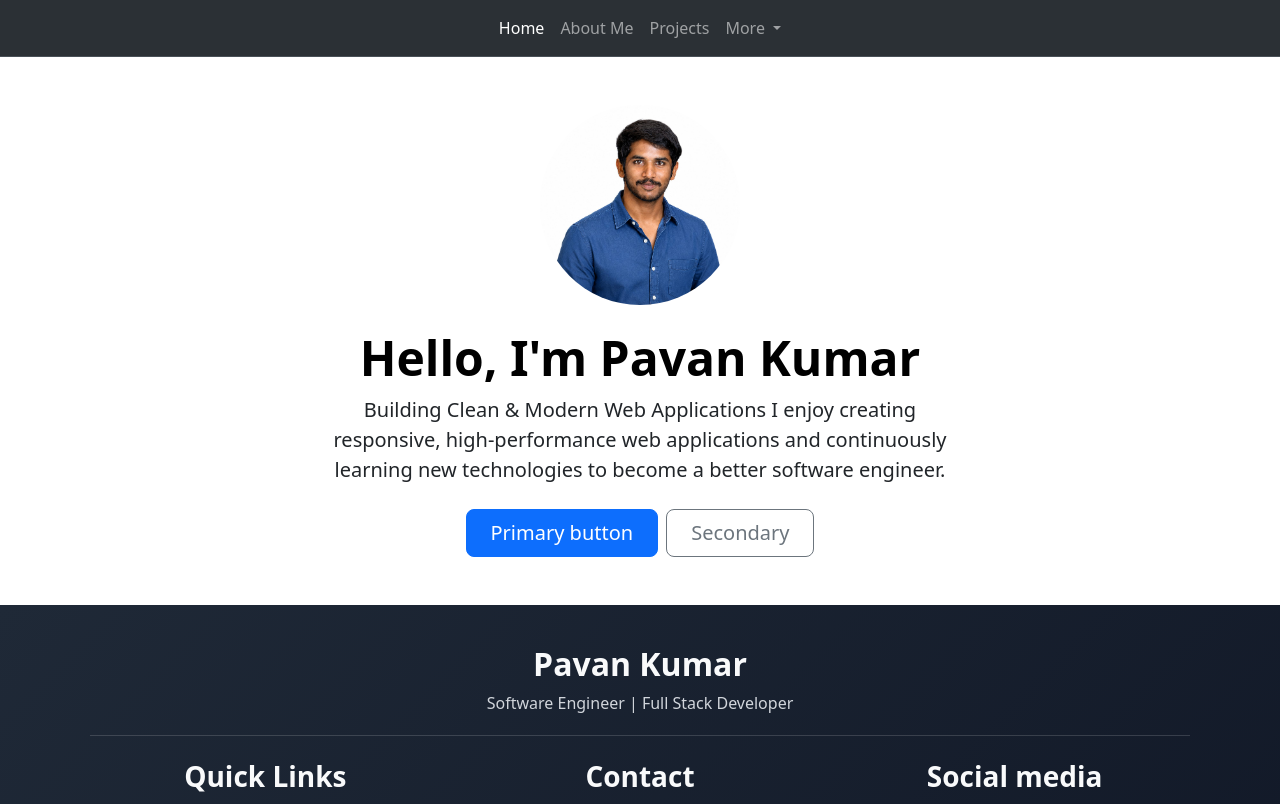
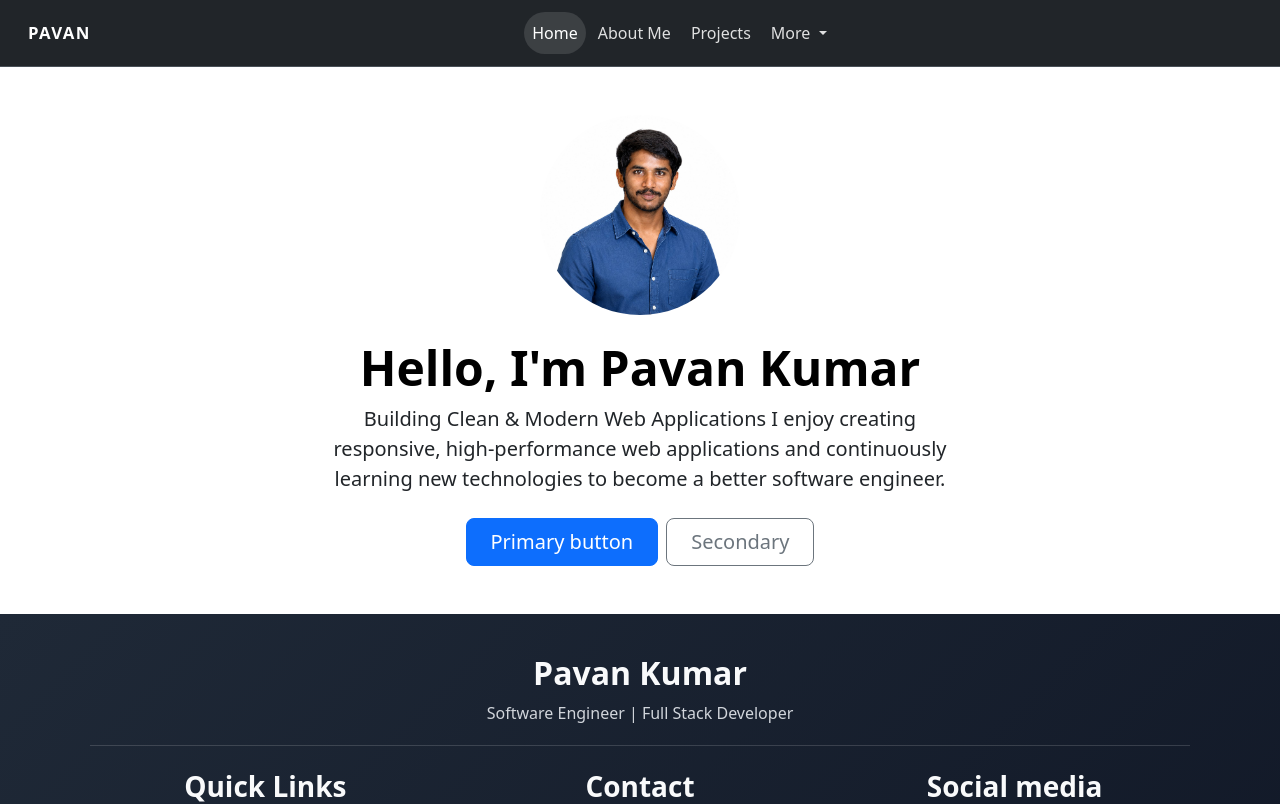
Before and after one commit to pavankumarrcs22/Pavan_Portfolio, an Angular app: page /home in a window 1280 px wide. Shown: the top 804 px of the page. Built offline with nearby package versions, Linux system fonts and the light colour scheme.

Commit message:
initial commit

```diff
--- a/src/app/footer/footer.html
+++ b/src/app/footer/footer.html
@@ -18,15 +18,15 @@
 
             <div class="footer-contact">
                 <h3>Contact</h3>
-                <p>Email: pavankumar56214@email.com</p>
+                <p>Email: pavankumar56214@gmail.com</p>
                 <p>Phone: +91 89518XXXXX</p>
                 <p>Bengaluru, India</p>
             </div>
             <div class="footer-social-icons">
                 <h3>Social media</h3>
                 <a href="https://twitter.com/pavankumar56214" target="_blank" rel="noopener noreferrer">Twitter</a>
-                <a href="https://linkedin.com/in/pavankumar56214" target="_blank" rel="noopener noreferrer">LinkedIn</a>
-                <a href="https://github.com/pavankumar56214" target="_blank" rel="noopener noreferrer">GitHub</a>
+                <a href="https://linkedin.com/in/pavankumarr2004/" target="_blank" rel="noopener noreferrer">LinkedIn</a>
+                <a href="https://github.com/pavankumarrcs22" target="_blank" rel="noopener noreferrer">GitHub</a>
             </div>
         </div>
 
--- a/src/app/navbar/navbar.css
+++ b/src/app/navbar/navbar.css
@@ -0,0 +1,75 @@
+.navbar {
+  padding: 0.75rem 1rem;
+}
+
+.navbar-brand {
+  font-size: 1.05rem;
+  font-weight: 700;
+  letter-spacing: 0.08em;
+  text-transform: uppercase;
+  color: #ffffff;
+}
+
+.navbar-nav {
+  gap: 0.25rem;
+}
+
+.nav-link {
+  color: rgba(255, 255, 255, 0.86);
+  border-radius: 999px;
+  padding: 0.55rem 0.9rem;
+  transition: all 0.2s ease-in-out;
+}
+
+.nav-link:hover,
+.nav-link:focus,
+.nav-link.active {
+  color: #ffffff;
+  background-color: rgba(255, 255, 255, 0.12);
+}
+
+.navbar-toggler {
+  border: 1px solid rgba(255, 255, 255, 0.25);
+  padding: 0.35rem 0.6rem;
+}
+
+.navbar-toggler:focus {
+  box-shadow: 0 0 0 0.15rem rgba(255, 255, 255, 0.2);
+}
+
+@media (max-width: 991.98px) {
+  .navbar-collapse {
+    margin-top: 0.75rem;
+    padding: 0.5rem;
+    border-radius: 0.75rem;
+    background-color: rgba(255, 255, 255, 0.04);
+  }
+
+  .navbar-nav {
+    width: 100%;
+    gap: 0.15rem;
+  }
+
+  .nav-item {
+    width: 100%;
+  }
+
+  .nav-link {
+    display: block;
+    width: 100%;
+  }
+}
+
+@media (max-width: 575.98px) {
+  .navbar {
+    padding: 0.65rem 0.8rem;
+  }
+
+  .navbar-brand {
+    font-size: 0.95rem;
+  }
+
+  .nav-link {
+    padding: 0.7rem 0.85rem;
+  }
+}
--- a/src/app/navbar/navbar.html
+++ b/src/app/navbar/navbar.html
@@ -1,13 +1,16 @@
-<nav class="navbar bg-dark navbar-expand-lg bg-body-tertiary border-bottom border-body sticky-top" data-bs-theme="dark">
+<nav class="navbar navbar-expand-lg navbar-dark bg-dark border-bottom border-body sticky-top" data-bs-theme="dark">
   <div class="container-fluid">
-    <!-- <a class="navbar-brand" href="#">Mine</a>
-    <button class="navbar-toggler" type="button" data-bs-toggle="collapse" data-bs-target="#navbarNavDropdown" aria-controls="navbarNavDropdown" aria-expanded="false" aria-label="Toggle navigation">
+    <a class="navbar-brand" href="#">Pavan</a>
+
+    <button class="navbar-toggler" type="button" data-bs-toggle="collapse" data-bs-target="#navbarNavDropdown"
+      aria-controls="navbarNavDropdown" aria-expanded="false" aria-label="Toggle navigation">
       <span class="navbar-toggler-icon"></span>
-    </button> -->
-    <div class="collapse navbar-collapse d-flex justify-content-center" id="navbarNavDropdown">
-      <ul class="navbar-nav">
+    </button>
+
+    <div class="collapse navbar-collapse justify-content-lg-center" id="navbarNavDropdown">
+      <ul class="navbar-nav align-items-lg-center">
         <li class="nav-item">
-          <a class="nav-link" routerLink="/home" routerLinkActive="active">Home</a>
+          <a class="nav-link" routerLink="/home" routerLinkActive="active" [routerLinkActiveOptions]="{ exact: true }">Home</a>
         </li>
         <li class="nav-item">
           <a class="nav-link" href="#">About Me</a>
```
